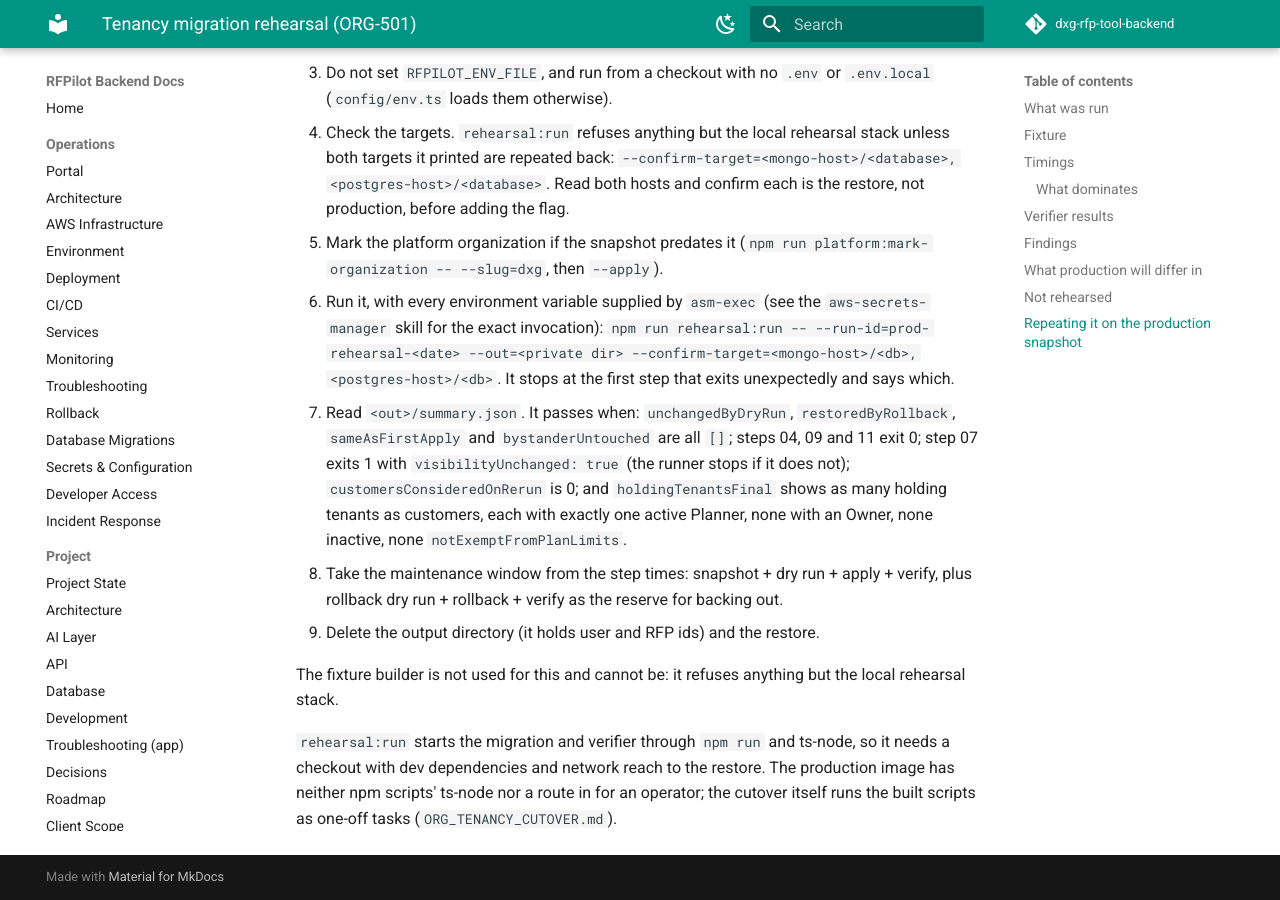
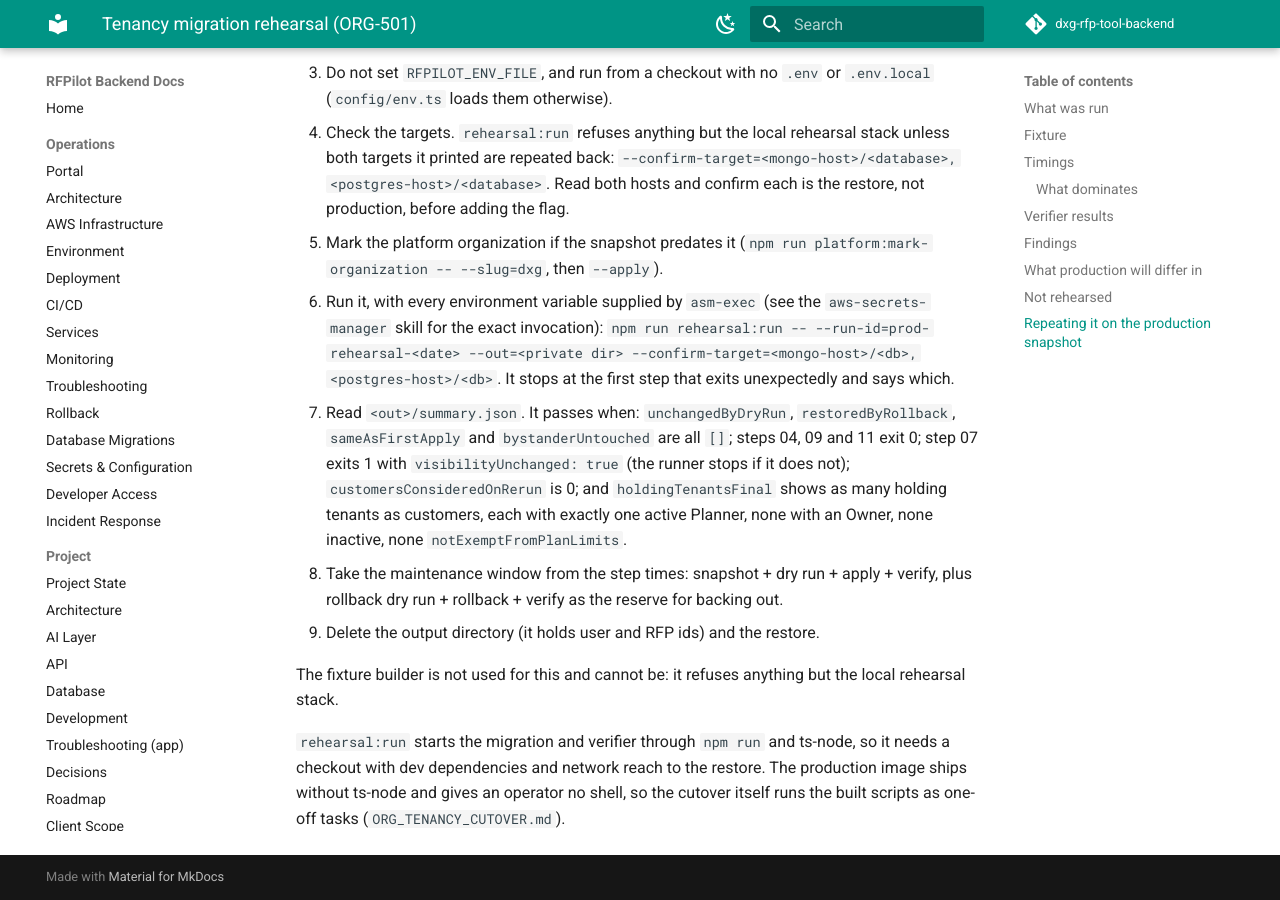
Before and after one commit to BayshoreCommunication/dxg-rfp-tool-backend, an MkDocs documentation site: the page built from docs/runbooks/ORG_TENANCY_REHEARSAL.md, in a window 1280 px wide and 900 px high, scrolled down 9087 px. Built offline with MkDocs 1.6.1 and Material for MkDocs 9.7.7, drawn with Linux system fonts in a browser that asks for light colours; comment, search, counter and statistics services are not loaded.

Commit message:
ORG-502: clarify where the rehearsal runner can run
Co-Authored-By: Claude Fable 5.2 <noreply@anthropic.com>

```diff
--- a/docs/runbooks/ORG_TENANCY_REHEARSAL.md
+++ b/docs/runbooks/ORG_TENANCY_REHEARSAL.md
@@ -317,6 +317,6 @@ The fixture builder is not used for this and cannot be: it refuses anything but
 rehearsal stack.
 
 `rehearsal:run` starts the migration and verifier through `npm run` and ts-node, so it needs a
-checkout with dev dependencies and network reach to the restore. The production image has
-neither npm scripts' ts-node nor a route in for an operator; the cutover itself runs the built
-scripts as one-off tasks (`ORG_TENANCY_CUTOVER.md`).
+checkout with dev dependencies and network reach to the restore. The production image ships
+without ts-node and gives an operator no shell, so the cutover itself runs the built scripts as
+one-off tasks (`ORG_TENANCY_CUTOVER.md`).
```
